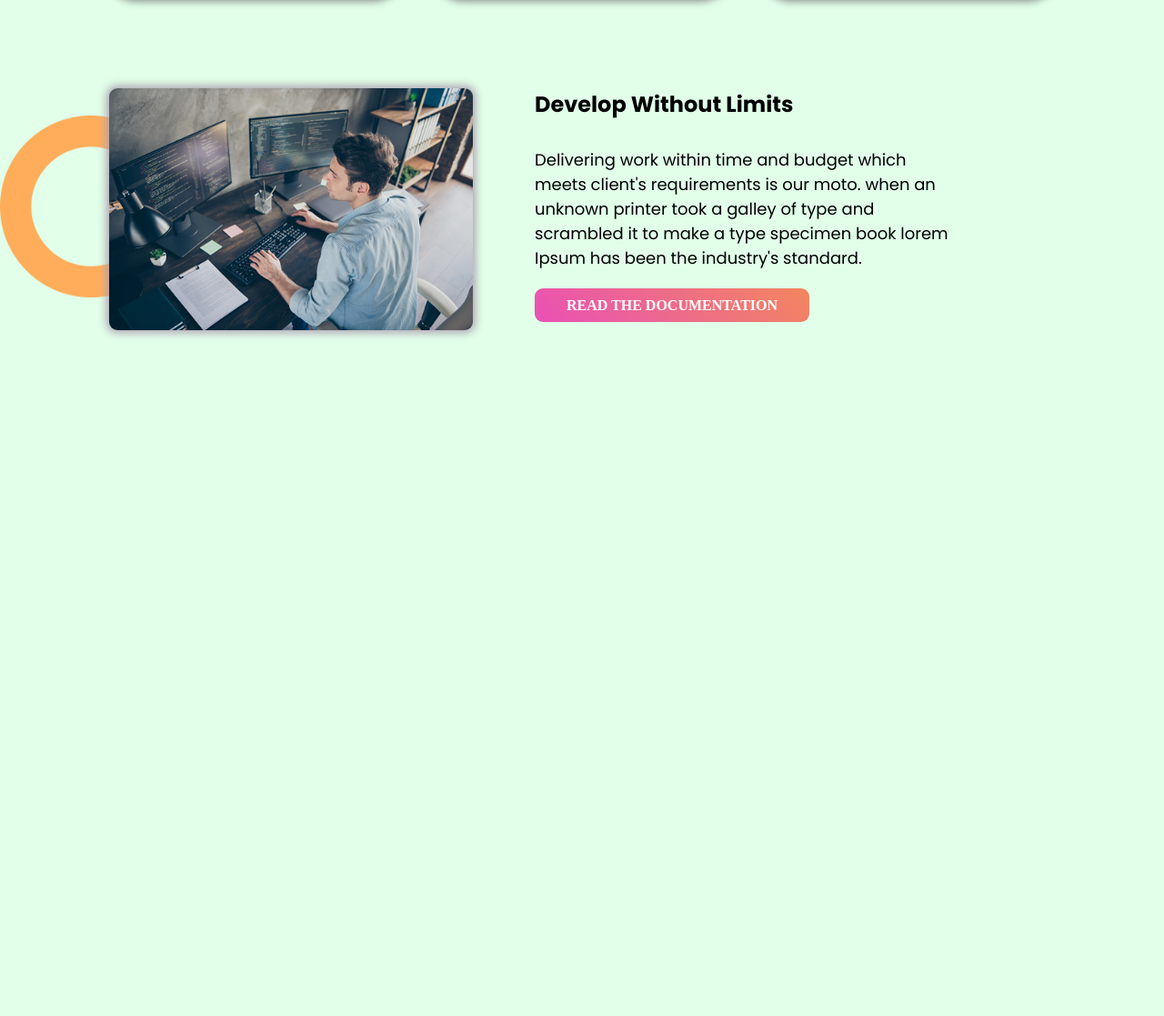
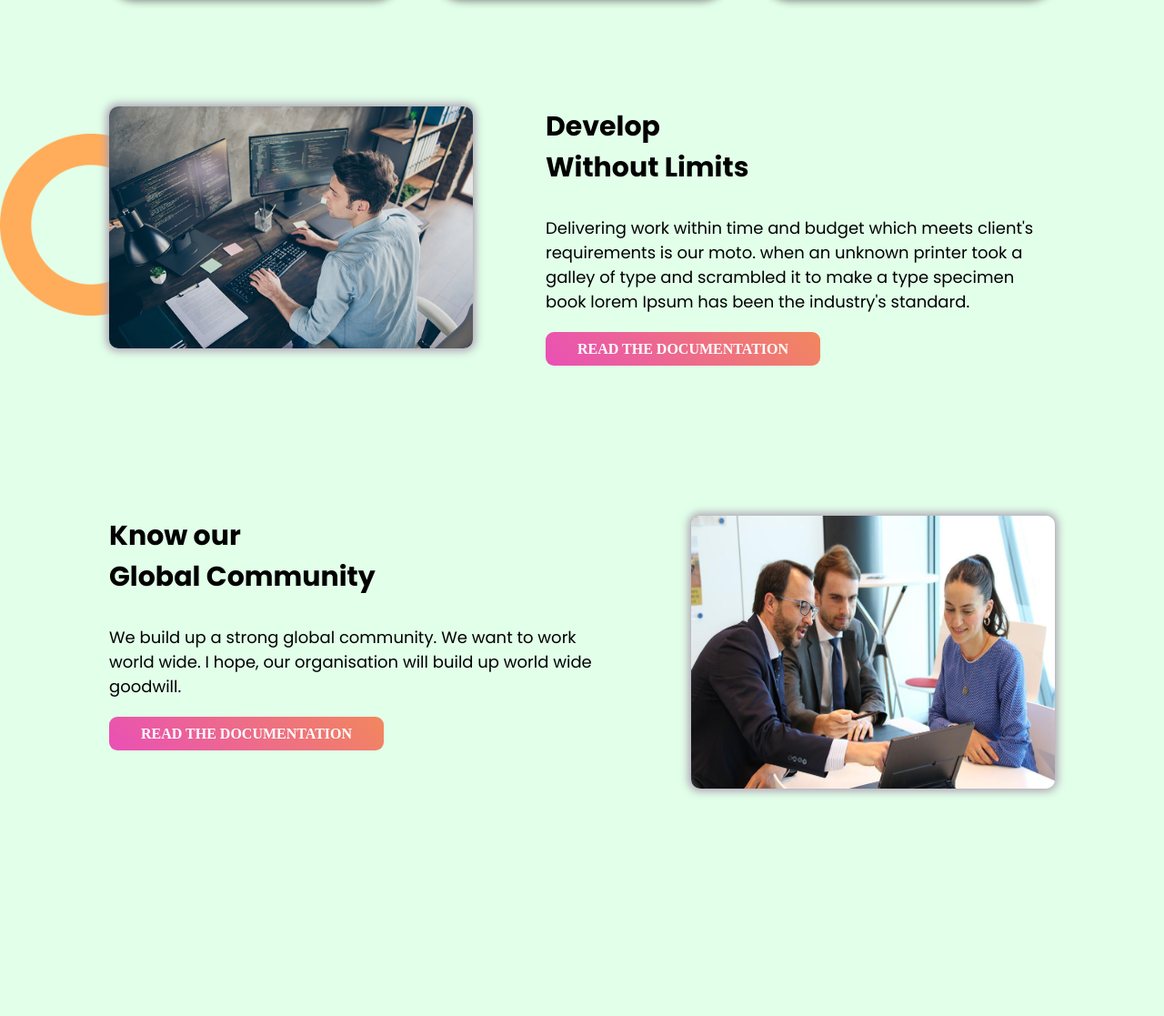
Before and after one commit to shakhawath1/assignment-1, a plain HTML site: page index.html in a window 1280 px wide. Shown: the part 1183-2300 px from the top of the page at 91% size. Before the commit the page ends 1830 px from the top, so only its background shows below. Drawn offline with Linux system fonts and the light colour scheme; a web font is replaced by a local one.

Commit message:
Comminity area added

```diff
--- a/index.html
+++ b/index.html
@@ -64,17 +64,39 @@
         </div>
     </section>
     <!-- Develop Area  -->
-    <section class="developo-area">
+    <section class="develope-area">
         <div class="container">
-            <div class="half-width develope-area">
-                <img src="img/develope.jpg" alt="">
+            <div class="about-area">
+                <div class="img-area develope-img">
+                    <img src="img/develope.jpg" alt="">
+                </div>
+                <div class="text-area">
+                    <h2>Develop </h2>
+                    <h2>Without Limits</h2>
+                    <p>Delivering work within time and budget which meets client's requirements is our moto. when an
+                        unknown
+                        printer took a galley of type and scrambled it to make a type specimen book lorem Ipsum has been
+                        the
+                        industry's standard.</p>
+                    <a class="button" href="#">Read the Documentation</a>
+                </div>
             </div>
-            <div class="half-width">
-                <h3>Develop Without Limits</h3>
-                <p>Delivering work within time and budget which meets client's requirements is our moto. when an unknown
-                    printer took a galley of type and scrambled it to make a type specimen book lorem Ipsum has been the
-                    industry's standard.</p>
-                <a class="button" href="#">Read the Documentation</a>
+        </div>
+    </section>
+    <!-- Community Area  -->
+    <section class="community-area">
+        <div class="container">
+            <div class="about-area">
+                <div class="text-area">
+                    <h2>Know our </h2>
+                    <h2>Global Community</h2>
+                    <p>We build up a strong global community. We want to work world wide. I hope, our organisation will
+                        build up world wide goodwill.</p>
+                    <a class="button" href="#">Read the Documentation</a>
+                </div>
+                <div class="img-area community-img">
+                    <img src="img/team.jpg" alt="">
+                </div>
             </div>
         </div>
     </section>
--- a/style.css
+++ b/style.css
@@ -13,6 +13,11 @@ body{
 section{
     height: 400px;
     padding-bottom: 150px;
+}
+h2{
+    font-family: 'Poppins', sans-serif;
+    font-size: 30px;
+
 }
 h3{
     font-family: 'Poppins', sans-serif;
@@ -101,14 +106,37 @@ p{
     background-color: #c999af;
 }
 /* Develop Area */
-.developo-area{
+.about-area{
+    display: flex;
+    margin-top: 100px;
+}
+.develope-area{
     background-image: url(img/shape-1.png);
     background-repeat: no-repeat;
     background-size: 200px;
     background-position-y: 30px;
 }
-.develope-area img{
+.develope-img img{
     width: 400px;
     margin-left: 0px;
     box-shadow: 0px 0px 10px 3px #aea2b3;
+    border-radius: 10px;
 }
+.text-area{
+    margin-left: 80px;
+}
+/* Community Area  */
+.community-area{
+    margin-top: -200px;
+}
+.community-area .text-area{
+    margin-left: 0px;
+    margin-right: 50px;
+    padding-right: 35px;
+}
+.community-img img{
+    width: 400px;
+    height: 300px;
+    box-shadow: 0px 0px 10px 3px #aea2b3;
+    border-radius: 10px;
+}
```
